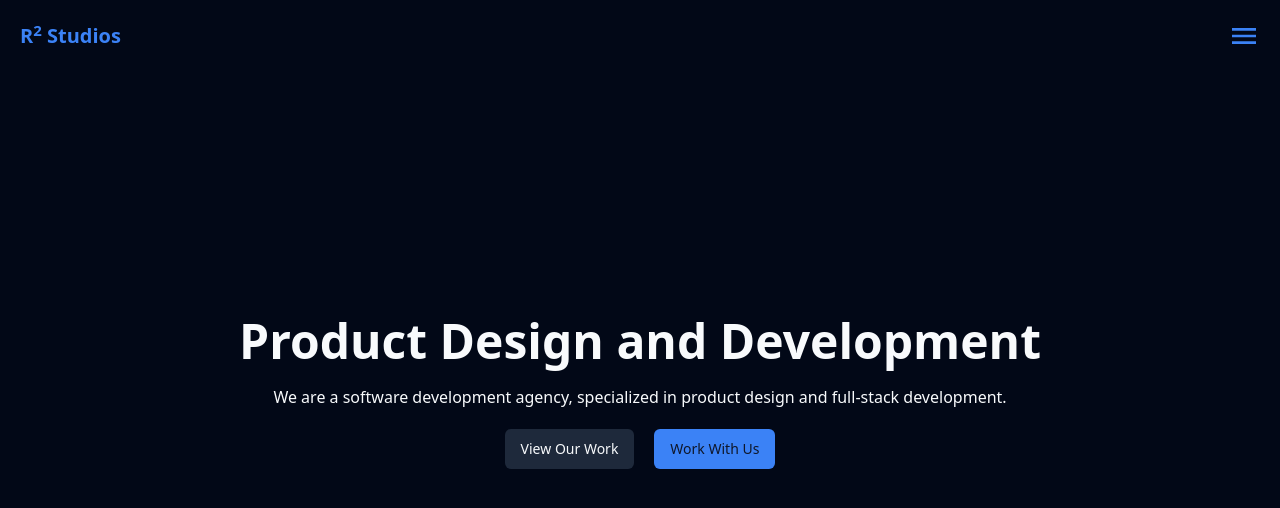
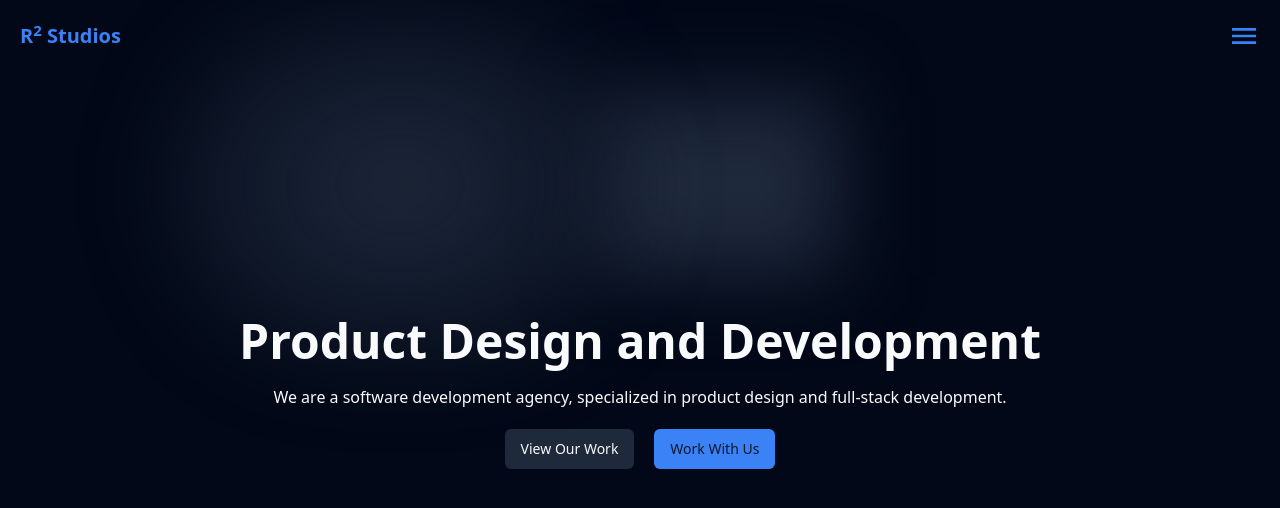
Before and after one commit to namoosir/R2-website, a React (Vite) app: page / in a window 1280 px wide. Shown: the top 508 px of the page. Built offline with nearby package versions, Linux system fonts and the light colour scheme; no server answers.

Commit message:
fix blur effect

```diff
--- a/src/components/3D/scene.tsx
+++ b/src/components/3D/scene.tsx
@@ -21,7 +21,7 @@ const ThreeScene: React.FC = () => {
       renderer.setSize(225, 225);
       renderer.setClearColor( 0x000000, 0 );
 
-      if (containerRef && containerRef.current?.childElementCount == 0) containerRef.current?.appendChild(renderer.domElement);
+      if (containerRef && containerRef.current?.childElementCount == 1) containerRef.current?.appendChild(renderer.domElement);
 
       const loader = new GLTFLoader();
 
@@ -113,8 +113,7 @@ const ThreeScene: React.FC = () => {
 
   return (
     <div className="flex justify-center w-full relative" ref={containerRef}>
-      {/* <div className="-z-[2] h-full absolute inset-0 w-full h-full rounded-full backgroundImage"/> */}
-      {/* <div className="h-full w-full justify-center absolute flex place-items-center before:absolute before:h-[300px] before:w-full sm:before:w-[480px] before:-translate-x-1/2 before:rounded-full before:bg-gradient-radial before:from-muted before:to-transparent before:blur-2xl before:content-[''] after:absolute after:-z-20 after:h-[180px] after:w-full sm:after:w-[240px] after:translate-x-1/3 after:bg-gradient-conic after:from-muted after:via-muted after:to-muted after:blur-2xl after:content-[''] before:lg:h-[360px] z-[-1]"></div> */}
+      <div className="h-full w-full justify-center absolute flex place-items-center before:absolute before:h-[225px] before:w-[180px] sm:before:w-[480px] before:-translate-x-1/2 before:rounded-full before:bg-gradient-radial before:from-muted before:to-transparent before:blur-2xl before:content-[''] after:absolute after:-z-20 after:h-[180px] after:w-[180px] sm:after:w-[240px] after:translate-x-1/3 after:bg-gradient-conic after:from-muted after:via-muted after:to-muted after:blur-2xl after:content-[''] before:lg:h-[360px] z-[-1]"></div>
     </div>
   );
 };
```
